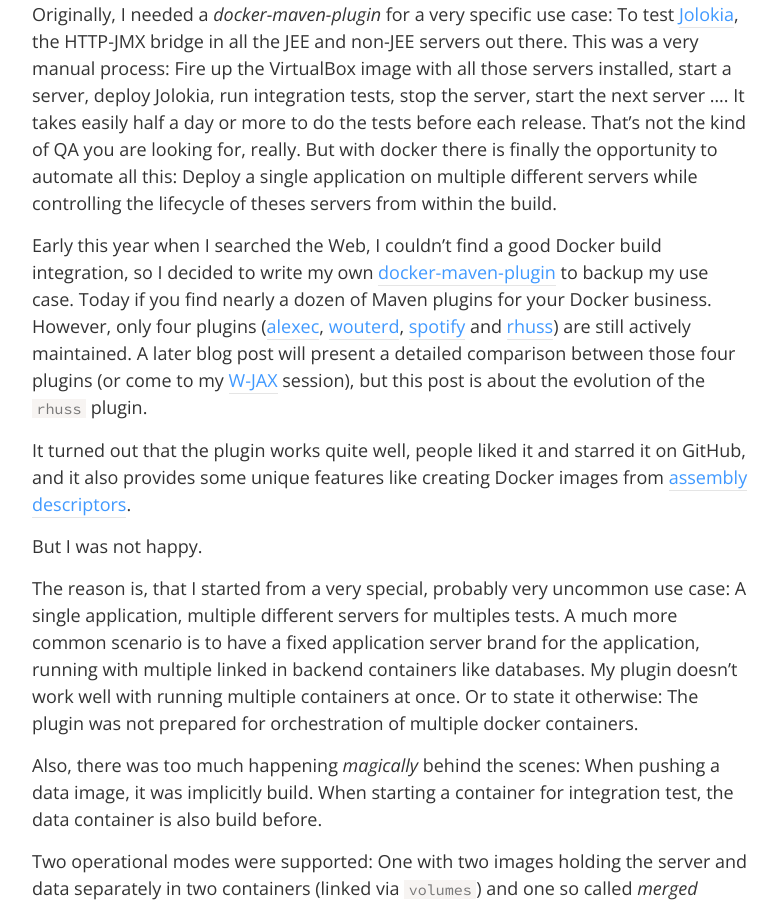
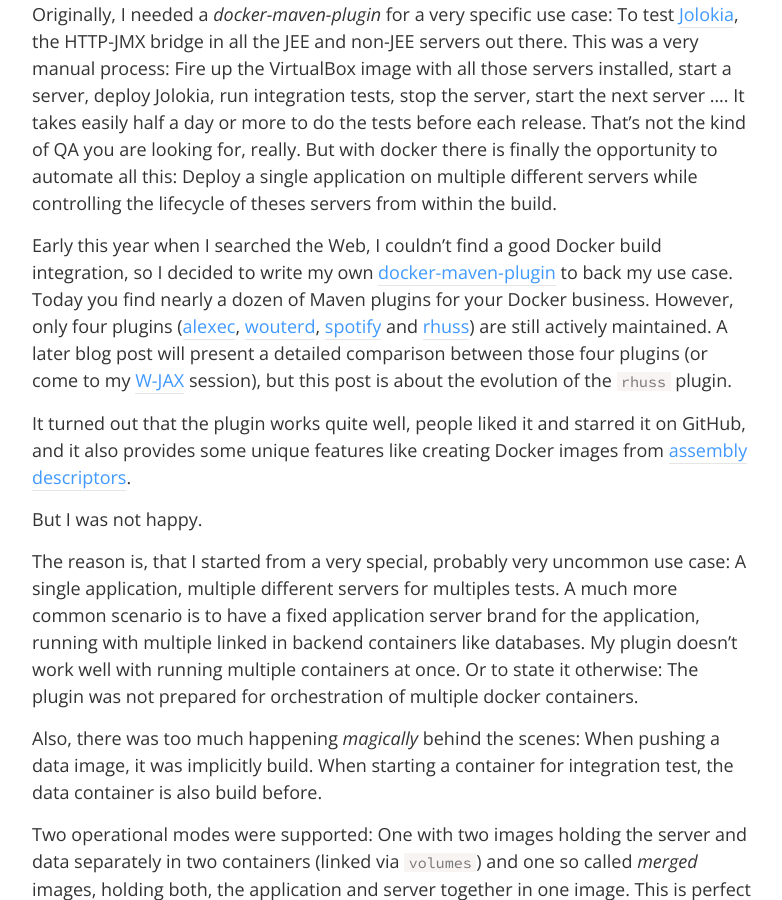
Before and after one commit to rhuss/rhuss.github.io, a Jekyll site: the page built from _posts/2014-10-13-Docker-Maven-Plugin-Rewrite.md, in a window 1280 px wide and 900 px high, scrolled down 340 px. Shown: the whole window, without its empty margins (248-1030 px from the left). Built offline with Jekyll 4.4.1, drawn with Linux system fonts in a browser that asks for light colours; nearby versions of some CDN libraries; comment, search, counter and statistics services are not loaded.

Commit message:
Fix typo

```diff
--- a/_posts/2014-10-13-Docker-Maven-Plugin-Rewrite.md
+++ b/_posts/2014-10-13-Docker-Maven-Plugin-Rewrite.md
@@ -10,7 +10,7 @@ The configuration syntax becomes much cleaner and implicit behavior was removed.
 
 Originally, I needed a *docker-maven-plugin* for a very specific use case: To test  [Jolokia][2], the HTTP-JMX bridge in all the JEE and non-JEE servers out there. This was a very manual process: Fire up the VirtualBox image with all those servers installed, start a server, deploy Jolokia, run integration tests, stop the server, start the next server .... It takes easily half a day or more to do the tests before each release. That's not the kind of QA you  are looking for, really. But with docker there is finally the opportunity to automate all this: Deploy a single application on multiple different servers while controlling the lifecycle of theses servers from within the build.
 
-Early this year when I searched the Web, I couldn't find a good Docker build integration, so I decided to write my own [docker-maven-plugin][3] to backup my use case. Today if you find nearly a dozen of Maven plugins for your Docker business. However, only four plugins ([alexec][4], [wouterd][5], [spotify][6] and [rhuss][7]) are still actively maintained. A later blog post will present a detailed comparison between those four plugins (or come to my [W-JAX][8] session), but this post is about the evolution of the `rhuss` plugin.
+Early this year when I searched the Web, I couldn't find a good Docker build integration, so I decided to write my own [docker-maven-plugin][3] to back my use case. Today you find nearly a dozen of Maven plugins for your Docker business. However, only four plugins ([alexec][4], [wouterd][5], [spotify][6] and [rhuss][7]) are still actively maintained. A later blog post will present a detailed comparison between those four plugins (or come to my [W-JAX][8] session), but this post is about the evolution of the `rhuss` plugin.
 
 It turned out that the plugin works quite well, people liked it and starred it on GitHub, and it also provides some unique features like creating Docker images from [assembly descriptors][9].
 
```
